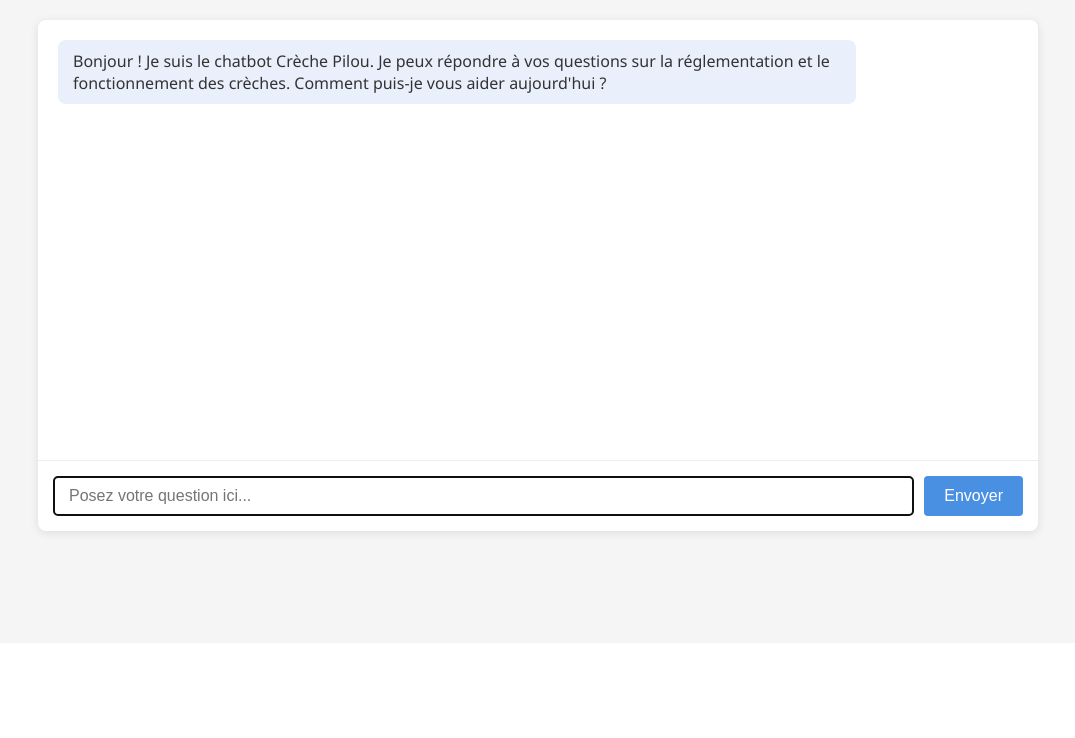
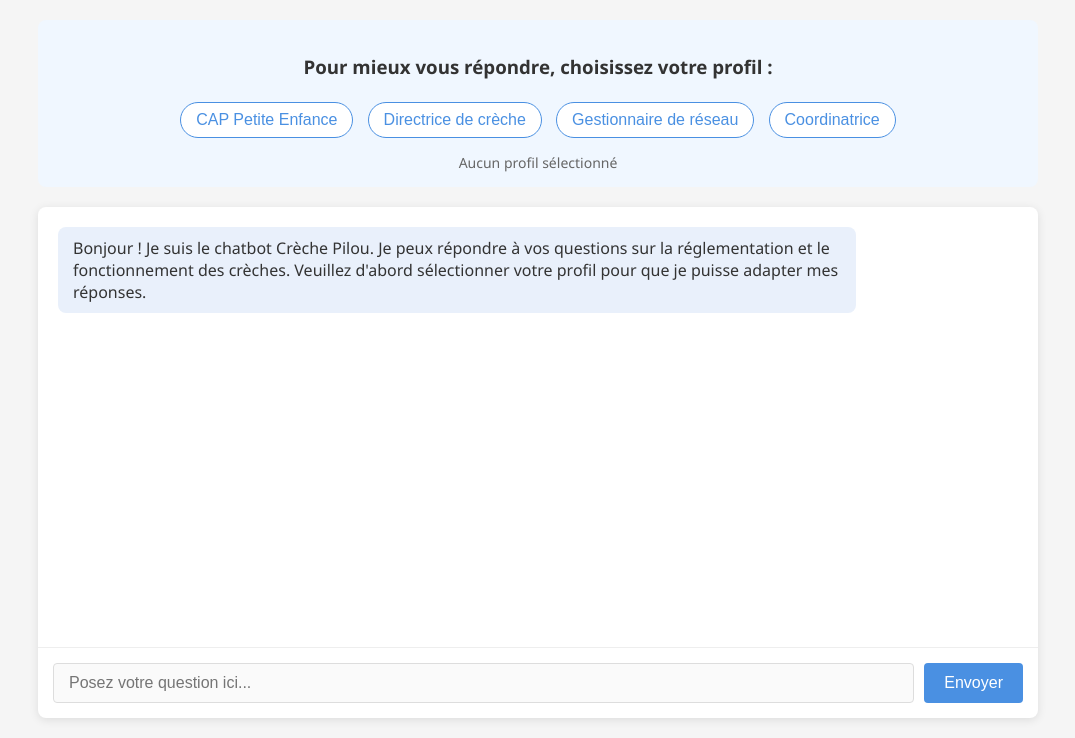
Before and after one commit to fossouo/creche-pilou-chatbot, a Flask app: page / in a window 1280 px wide. Shown: the part 157-895 px from the top of the page, without its empty margins (102-1177 px from the left). Before the commit the page ends 696 px from the top, so only its background shows below. Run offline with Flask 3, Linux system fonts and the light colour scheme.

Commit message:
Mise à jour de l'interface avec sélection de profil et niveau de détail

```diff
--- a/templates/index.html
+++ b/templates/index.html
@@ -96,6 +96,60 @@
             color: #888;
             margin-top: 5px;
         }
+        .profile-selector {
+            margin-bottom: 20px;
+            padding: 15px;
+            background-color: #f0f7ff;
+            border-radius: 8px;
+            text-align: center;
+        }
+        .profile-button {
+            background-color: #fff;
+            color: #4a90e2;
+            border: 1px solid #4a90e2;
+            margin: 5px;
+            padding: 8px 15px;
+            border-radius: 20px;
+            cursor: pointer;
+            transition: all 0.3s;
+        }
+        .profile-button:hover, .profile-button.active {
+            background-color: #4a90e2;
+            color: white;
+        }
+        .profile-info {
+            margin-top: 10px;
+            font-size: 14px;
+            color: #666;
+        }
+        .detail-level {
+            display: none;
+            margin-top: 10px;
+        }
+        .detail-level.show {
+            display: block;
+        }
+        .detail-button {
+            background-color: #fff;
+            color: #4a90e2;
+            border: 1px solid #4a90e2;
+            margin: 5px;
+            padding: 5px 10px;
+            border-radius: 15px;
+            cursor: pointer;
+            font-size: 14px;
+        }
+        .detail-button:hover, .detail-button.active {
+            background-color: #4a90e2;
+            color: white;
+        }
+        .references {
+            margin-top: 10px;
+            font-size: 13px;
+            color: #666;
+            border-top: 1px solid #eee;
+            padding-top: 8px;
+        }
     </style>
 </head>
 <body>
@@ -105,16 +159,35 @@
             <p>Posez vos questions sur la réglementation et le fonctionnement des crèches</p>
         </header>
 
+        <div class="profile-selector">
+            <h3>Pour mieux vous répondre, choisissez votre profil :</h3>
+            <div>
+                <button class="profile-button" data-profile="cap">CAP Petite Enfance</button>
+                <button class="profile-button" data-profile="directrice">Directrice de crèche</button>
+                <button class="profile-button" data-profile="gestionnaire">Gestionnaire de réseau</button>
+                <button class="profile-button" data-profile="coordinatrice">Coordinatrice</button>
+            </div>
+            <div class="profile-info">
+                <span id="selected-profile">Aucun profil sélectionné</span>
+            </div>
+            <div class="detail-level" id="detail-selector">
+                <p>Niveau de détail souhaité :</p>
+                <button class="detail-button" data-detail="bas">Essentiel</button>
+                <button class="detail-button" data-detail="moyen">Standard</button>
+                <button class="detail-button" data-detail="haut">Détaillé</button>
+            </div>
+        </div>
+
         <div class="chat-container">
             <div class="chat-messages" id="chat-messages">
                 <div class="message bot-message">
-                    Bonjour ! Je suis le chatbot Crèche Pilou. Je peux répondre à vos questions sur la réglementation et le fonctionnement des crèches. Comment puis-je vous aider aujourd'hui ?
+                    Bonjour ! Je suis le chatbot Crèche Pilou. Je peux répondre à vos questions sur la réglementation et le fonctionnement des crèches. Veuillez d'abord sélectionner votre profil pour que je puisse adapter mes réponses.
                 </div>
             </div>
 
             <div class="chat-input">
-                <input type="text" id="user-input" placeholder="Posez votre question ici..." autocomplete="off">
-                <button id="send-button">Envoyer</button>
+                <input type="text" id="user-input" placeholder="Posez votre question ici..." autocomplete="off" disabled>
+                <button id="send-button" disabled>Envoyer</button>
             </div>
         </div>
     </div>
@@ -124,6 +197,51 @@
             const chatMessages = document.getElementById('chat-messages');
             const userInput = document.getElementById('user-input');
             const sendButton = document.getElementById('send-button');
+            const profileButtons = document.querySelectorAll('.profile-button');
+            const detailButtons = document.querySelectorAll('.detail-button');
+            const detailSelector = document.getElementById('detail-selector');
+            const selectedProfileInfo = document.getElementById('selected-profile');
+
+            let userProfile = '';
+            let detailLevel = 'moyen'; // Par défaut
+
+            // Gestion des boutons de profil
+            profileButtons.forEach(button => {
+                button.addEventListener('click', () => {
+                    profileButtons.forEach(btn => btn.classList.remove('active'));
+                    button.classList.add('active');
+
+                    userProfile = button.getAttribute('data-profile');
+                    selectedProfileInfo.textContent = `Profil sélectionné : ${button.textContent}`;
+
+                    // Activer le champ de saisie et le bouton d'envoi
+                    userInput.disabled = false;
+                    sendButton.disabled = false;
+                    userInput.focus();
+
+                    // Afficher les options de niveau de détail pour les gestionnaires
+                    if (userProfile === 'gestionnaire') {
+                        detailSelector.classList.add('show');
+                        // Sélectionner le niveau moyen par défaut
+                        detailButtons.forEach(btn => {
+                            if (btn.getAttribute('data-detail') === 'moyen') {
+                                btn.classList.add('active');
+                            }
+                        });
+                    } else {
+                        detailSelector.classList.remove('show');
+                    }
+                });
+            });
+
+            // Gestion des boutons de niveau de détail
+            detailButtons.forEach(button => {
+                button.addEventListener('click', () => {
+                    detailButtons.forEach(btn => btn.classList.remove('active'));
+                    button.classList.add('active');
+                    detailLevel = button.getAttribute('data-detail');
+                });
+            });
 
             // Fonction pour ajouter un message à la zone de chat
             function addMessage(message, isUser) {
@@ -139,8 +257,8 @@
 
                     if (message.sources && message.sources.length > 0) {
                         const sourcesDiv = document.createElement('div');
-                        sourcesDiv.classList.add('sources');
-                        sourcesDiv.textContent = 'Sources: ' + message.sources.join(', ');
+                        sourcesDiv.classList.add('references');
+                        sourcesDiv.innerHTML = '<strong>Références:</strong> ' + message.sources.join(', ');
                         messageDiv.appendChild(sourcesDiv);
                     }
                 }
@@ -174,7 +292,11 @@
                         headers: {
                             'Content-Type': 'application/json'
                         },
-                        body: JSON.stringify({ message })
+                        body: JSON.stringify({
+                            message,
+                            profile: userProfile,
+                            detailLevel: detailLevel
+                        })
                     });
 
                     const data = await response.json();
@@ -203,9 +325,6 @@
                     sendMessage();
                 }
             });
-
-            // Focus sur le champ de texte au chargement de la page
-            userInput.focus();
         });
     </script>
 </body>
```
